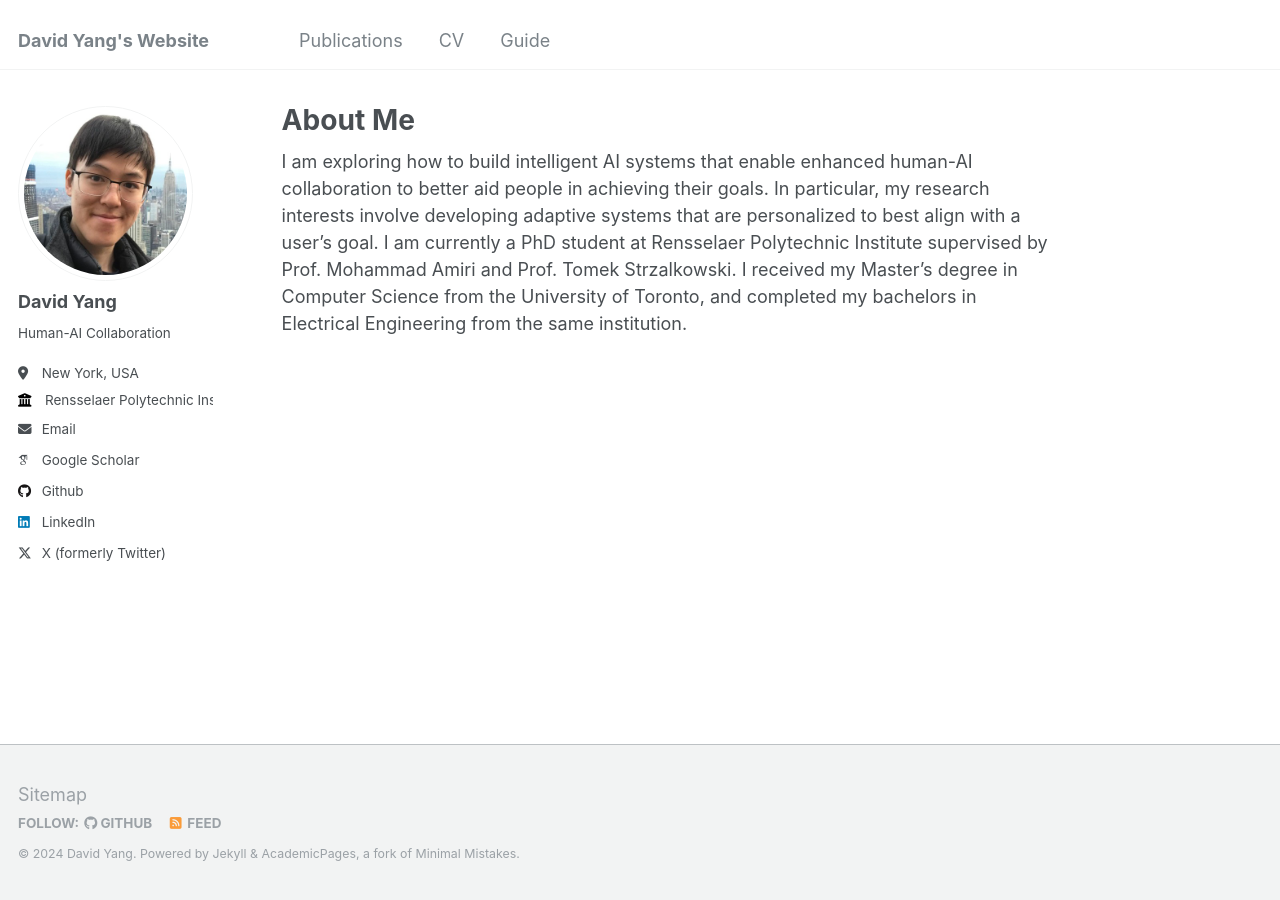
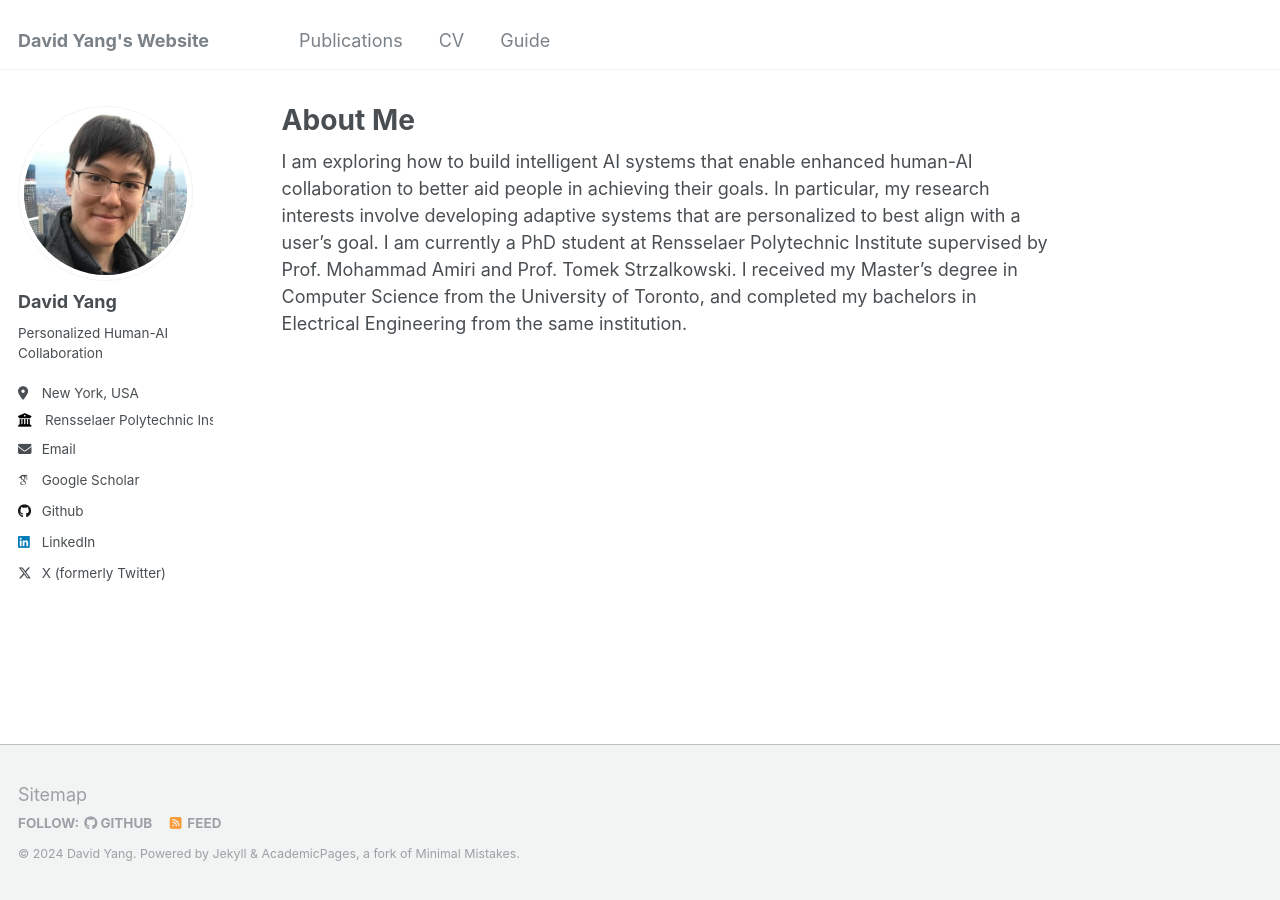
Before and after one commit to Davidhy514/davidhy.github.io, a Jekyll site: the page built from _pages/about.md, in a window 1280 px wide. Built offline with Jekyll 4.4.1, drawn with Linux system fonts in a browser that asks for light colours; some web fonts are replaced.

Commit message:
Update _config.yml

```diff
--- a/_config.yml
+++ b/_config.yml
@@ -23,7 +23,7 @@ author:
   # Biographic information
   avatar           : "David Hong Yang glo.jpeg"
   name             : "David Yang"
-  bio              : "Human-AI Collaboration"
+  bio              : "Personalized Human-AI Collaboration"
   location         : "New York, USA"
   employer         : "Rensselaer Polytechnic Institute"
   uri              : # URL
```
